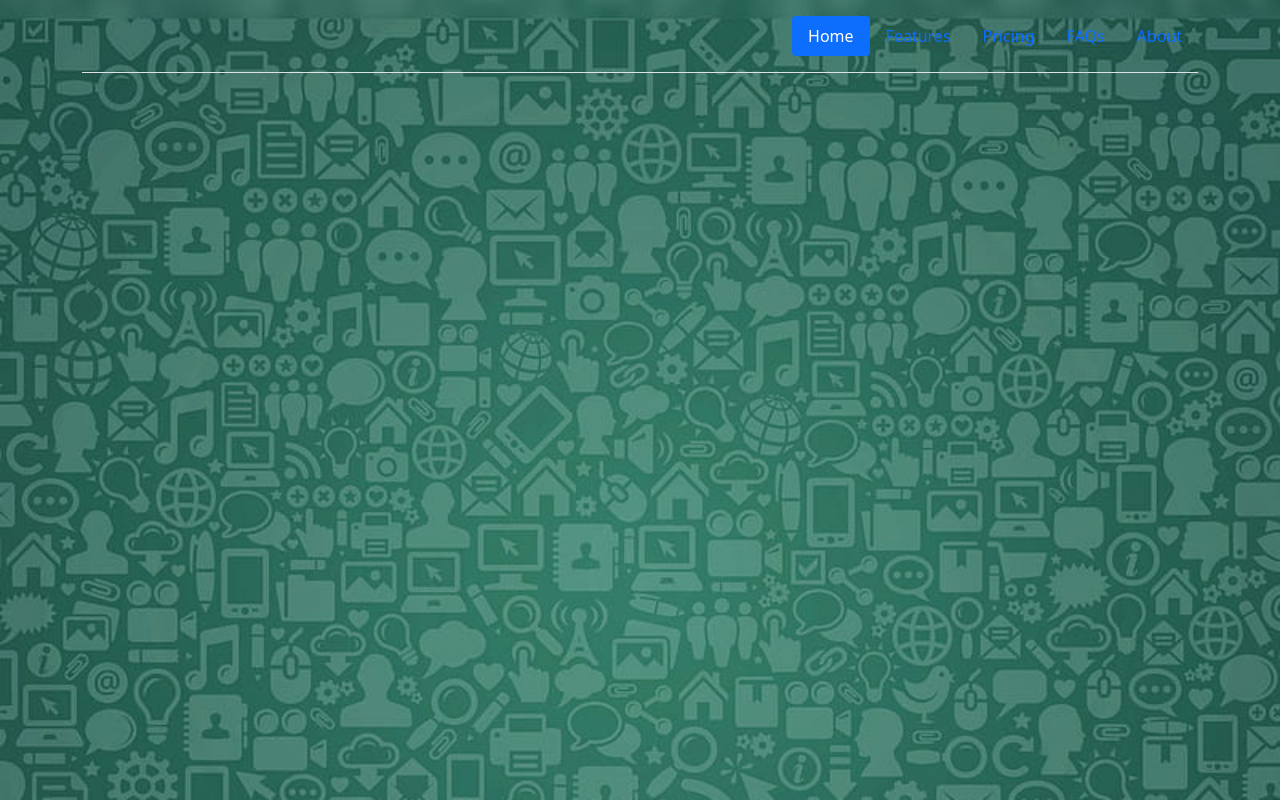
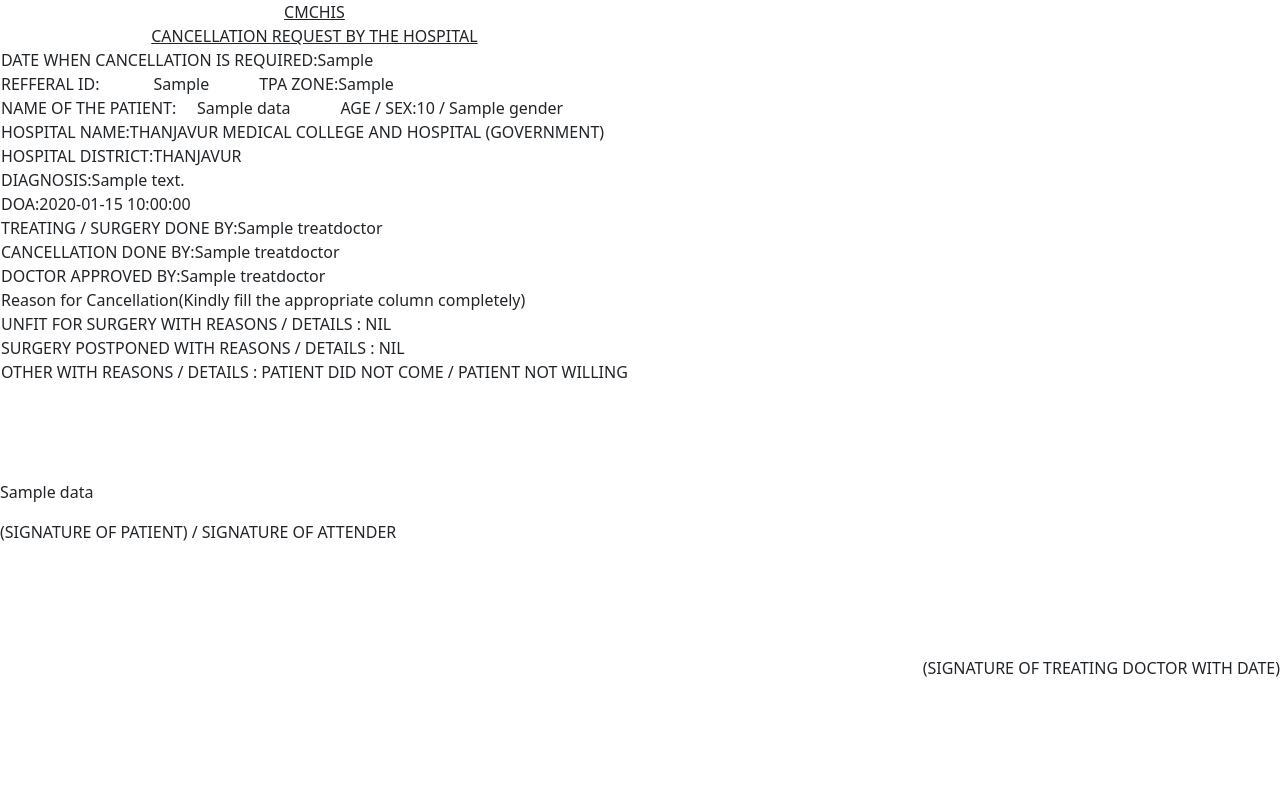
Before and after one commit to SDJ2023/Radtmc24, a Flask app: template templates/index.html in a window 1280 px wide. Run offline with Flask 3, Linux system fonts and the light colour scheme; the template is opened without the code that fills it: most values are stand-ins (such as "Sample title", 1, 10 or a date in 2020).

Commit message:
Running Code

```diff
--- a/app.py
+++ b/app.py
@@ -1,13 +1,53 @@
-from flask import Flask, render_template
+from flask import Flask, render_template, request, redirect, url_for
+import pandas as pd
 
 app = Flask(__name__)
 
-
-@app.route("/")
-def home():
-  return render_template('index.html')
+global myid
+global cd
+global ss
+"""
+@app.route("/", methods=['GET', 'POST'])
+def cancel():
+  myid = request.form.get("rrid")
+  cd1 = request.form.get("cd")
+  print(myid)
+  return render_template("cancel.html", myid=myid, cd=cd1)
 
 
+@app.route("/index", methods=['GET', 'POST'])
+def index():
+  #myid=myid
+  cd1 = request.form.get("cd")
+  d = pd.read_excel("./static/mm.xlsx")
+  df = pd.DataFrame(d)
+  id = request.form.get("rrid")
+
+  g = df[df['RefNo'] == id]
+  g1 = g.to_dict('list')
+
+  print([g1])
+  return render_template("index.html", datas=g1, myid=id) """
+
+
+@app.route('/')
+def perform():
+  return render_template("perform.html")
+
+
+@app.route("/result", methods=['POST'])
+def result():
+  name = request.form['name']
+  email = request.form['email']
+  message = request.form['message']
+
+  return render_template("result.html",
+                         name=name,
+                         email=email,
+                         message=message)
+
+
+"""
 @app.route("/login")
 def login():
   return render_template('login.html')
@@ -16,7 +56,7 @@
 @app.route("/cancel")
 def cancel():
   return render_template('cancel.html')
-
+"""
 
 if __name__ == "__main__":
   app.run(host='0.0.0.0', debug=True)
--- a/pyproject.toml
+++ b/pyproject.toml
@@ -7,6 +7,7 @@
 [tool.poetry.dependencies]
 python = ">=3.10.0,<3.11"
 flask = "^3.0.2"
+pandas = "2.2.1"
 
 [tool.pyright]
 # https://github.com/microsoft/pyright/blob/main/docs/configuration.md
--- a/templates/base.html
+++ b/templates/base.html
@@ -4,20 +4,9 @@
     <link href="https://cdn.jsdelivr.net/npm/bootstrap@5.0.2/dist/css/bootstrap.min.css" rel="stylesheet" integrity="sha384-EVSTQN3/azprG1Anm3QDgpJLIm9Nao0Yz1ztcQTwFspd3yD65VohhpuuCOmLASjC" crossorigin="anonymous">
   </head>
   <div class="container">
-    <header class="d-flex flex-wrap justify-content-center py-3 mb-4 border-bottom">
-      <a href="/" class="d-flex align-items-center mb-3 mb-md-0 me-md-auto link-body-emphasis text-decoration-none">
-        <svg class="bi me-2" width="40" height="32"><use xlink:href="#bootstrap"/></svg>
-        <span class="fs-4">
-        </span>
-      </a>
-
-      <ul class="nav nav-pills">
-        <li class="nav-item"><a href="#" class="nav-link active" aria-current="page">Home</a></li>
-        <li class="nav-item"><a href="#" class="nav-link">Features</a></li>
-        <li class="nav-item"><a href="#" class="nav-link">Pricing</a></li>
-        <li class="nav-item"><a href="#" class="nav-link">FAQs</a></li>
-        <li class="nav-item"><a href="#" class="nav-link">About</a></li>
-      </ul>
+    <header>
+      {% block header %}
+      {% endblock %}
     </header>
 
   </div>
@@ -26,11 +15,6 @@
     {% endblock %}
   </title>
   <style>
-  body {
-    background-image: url('static/img3.jpg');
-    background-repeat: no-repeat;
-    background-size: cover;
-  }
   </style>
   <body>
     <script src="https://cdn.jsdelivr.net/npm/bootstrap@5.0.2/dist/js/bootstrap.bundle.min.js" integrity="sha384-MrcW6ZMFYlzcLA8Nl+NtUVF0sA7MsXsP1UyJoMp4YLEuNSfAP+JcXn/tWtIaxVXM" crossorigin="anonymous"></script>
--- a/templates/index.html
+++ b/templates/index.html
@@ -3,5 +3,34 @@
 Home Page
 {% endblock title %}
 {% block body %}
+        <table cellspacing="15px" cellborder="2px">
+       <tr><td align="center"><U>CMCHIS</U></td></tr>
+             <td align="center"><U>CANCELLATION REQUEST BY THE HOSPITAL</U></td>
+           <tr><td>DATE WHEN CANCELLATION IS REQUIRED:{{cd}}</td><tr>
+            <tr><td>REFFERAL ID: &nbsp; &nbsp; &nbsp; &nbsp; &nbsp; &nbsp; {{datas['RefNo']}}
+                &nbsp; &nbsp; &nbsp; &nbsp; &nbsp; &nbsp;TPA ZONE:{{datas.PayerZone}}</td></tr>
+            <tr> <td>NAME OF THE PATIENT:&nbsp; &nbsp; &nbsp;{{datas.PatientName}} &nbsp; &nbsp; &nbsp; &nbsp; &nbsp; &nbsp;AGE / SEX:{{datas.PatientAge}} / {{datas.Gender}}</td>
+            </tr>
+
+            <tr><td>HOSPITAL NAME:THANJAVUR MEDICAL COLLEGE AND HOSPITAL (GOVERNMENT)</td></tr>
+            <tr><td>HOSPITAL DISTRICT:THANJAVUR</td></tr>
+            <tr><td>DIAGNOSIS:{{datas.ProvisionalDiagnosis}}</td></tr>
+            <tr><td>DOA:{{datas.AdmissionDate}}</td></tr>
+            <tr><td>TREATING / SURGERY DONE BY:{{datas.TREATDOCTOR}} </td></tr>
+            <tr><td>CANCELLATION DONE BY:{{datas.TREATDOCTOR}}</td></tr>
+            <tr><td>DOCTOR APPROVED BY:{{datas.TREATDOCTOR}} </td></tr>
+            <tr><td>Reason for Cancellation(Kindly fill the appropriate column completely)</td></tr>
+            <tr><td>UNFIT FOR SURGERY WITH REASONS / DETAILS : NIL</td></tr>
+            <tr><td>SURGERY POSTPONED WITH REASONS / DETAILS : NIL</td></tr>
+            <tr></tr>
+            <tr><td>OTHER  WITH REASONS / DETAILS : PATIENT DID NOT COME / PATIENT NOT WILLING</td></tr>
+            </tr>
+        </table>
+<br> <br> <br> <br>
+        <P>{{datas.PatientName}}</P>
+        <P>(SIGNATURE OF PATIENT) / SIGNATURE OF ATTENDER  </P>
+<br> <br> <br> <br>
+        <P align="right">(SIGNATURE OF TREATING DOCTOR WITH DATE)</P>
+
 
 {% endblock body %}
--- /dev/null
+++ b/templates/result.html
@@ -0,0 +1,6 @@
+<html>
+      <head>Result Page</head>
+<body>
+      <h1>Hai{{name, email}}</h1>
+</body>
+</html>
```
Also changed, not shown: templates/cancel.html (+8 -7 lines), templates/perform.html (added, +31 -0 lines), 3 other files.
